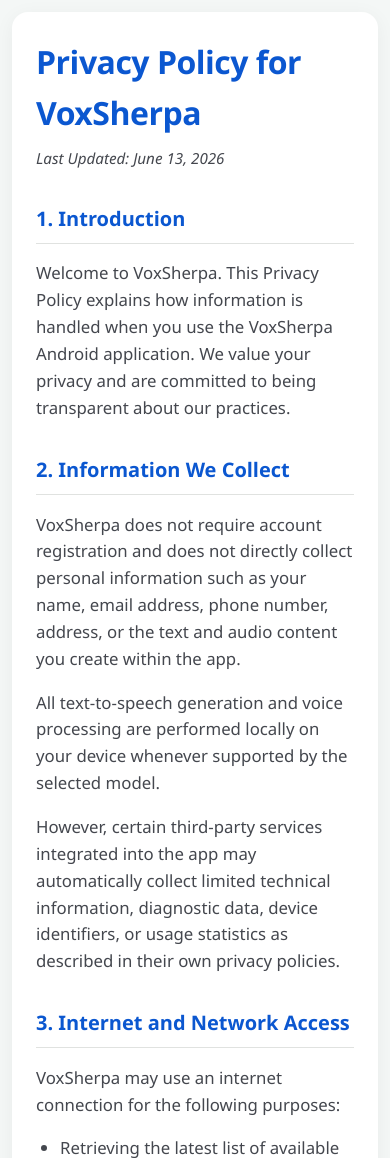
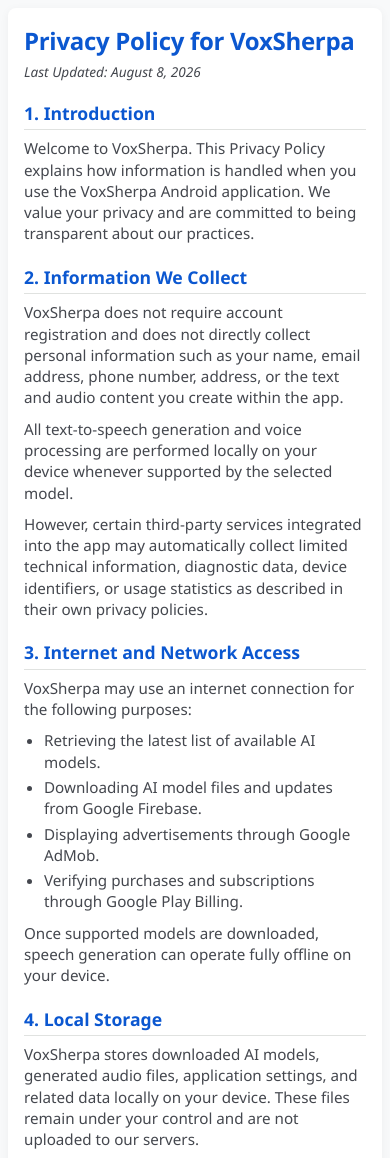
Before and after one commit to CodeBySonu95/codebysonu95.github.io, a plain HTML site: page docs/VoxSherpa/Privacy.html in a window 390 px wide. Shown: the top 1158 px of the page. Drawn offline with Linux system fonts and the light colour scheme.

Commit message:
Update Privacy.html

```diff
--- a/docs/VoxSherpa/Privacy.html
+++ b/docs/VoxSherpa/Privacy.html
@@ -5,9 +5,9 @@
     <meta name="viewport" content="width=device-width, initial-scale=1.0">
     <title>Privacy Policy - VoxSherpa</title>
     <style>
-        /* Material 3 Inspired Colors & Typography */
+        /* Compact Material 3 Inspired Theme */
         :root {
-            --md-bg-color: #F4F7F6;
+            --md-bg-color: #F8F9FA;
             --md-surface-color: #FFFFFF;
             --md-text-primary: #1A1C1E;
             --md-text-secondary: #44474E;
@@ -19,66 +19,64 @@
             font-family: 'Segoe UI', Roboto, Helvetica, Arial, sans-serif;
             background-color: var(--md-bg-color);
             color: var(--md-text-primary);
-            line-height: 1.6;
+            line-height: 1.4;
             margin: 0;
-            padding: 20px;
+            padding: 12px;
         }
 
         .container {
-            max-width: 800px;
+            max-width: 760px;
             margin: 0 auto;
             background-color: var(--md-surface-color);
-            padding: 40px;
-            border-radius: 24px;
-            box-shadow: 0 4px 20px rgba(0, 0, 0, 0.05);
+            padding: 24px;
+            border-radius: 12px;
+            box-shadow: 0 2px 10px rgba(0, 0, 0, 0.05);
         }
 
         h1 {
             color: var(--md-primary-color);
-            font-size: 2.5em;
-            margin-top: 0;
-            margin-bottom: 8px;
-            letter-spacing: -0.5px;
+            font-size: 1.8em;
+            margin: 0 0 4px 0;
+            letter-spacing: -0.3px;
         }
 
         .effective-date {
             color: var(--md-text-secondary);
             font-style: italic;
-            font-size: 0.95em;
-            margin-bottom: 32px;
+            font-size: 0.85em;
+            margin-bottom: 20px;
             display: block;
         }
 
         h2 {
             color: var(--md-primary-color);
-            font-size: 1.4em;
-            margin-top: 32px;
-            margin-bottom: 12px;
+            font-size: 1.2em;
+            margin: 20px 0 8px 0;
             border-bottom: 1px solid var(--md-divider);
-            padding-bottom: 8px;
+            padding-bottom: 4px;
         }
 
         p, li {
-            font-size: 1.05em;
+            font-size: 0.95em;
             color: var(--md-text-secondary);
-            margin-bottom: 16px;
+            margin: 0 0 10px 0;
         }
 
         ul {
-            margin-top: 0;
-            padding-left: 24px;
+            margin: 0 0 10px 0;
+            padding-left: 20px;
         }
 
         li {
-            margin-bottom: 8px;
+            margin-bottom: 4px;
         }
 
         .contact-email {
             font-weight: 600;
             color: var(--md-primary-color);
             background-color: #E8F0FE;
-            padding: 4px 8px;
-            border-radius: 8px;
+            padding: 2px 6px;
+            border-radius: 6px;
             text-decoration: none;
             display: inline-block;
         }
@@ -87,21 +85,11 @@
             background-color: #D2E3FC;
         }
 
-        /* Mobile Responsiveness */
         @media (max-width: 600px) {
-            body {
-                padding: 12px;
-            }
-            .container {
-                padding: 24px;
-                border-radius: 16px;
-            }
-            h1 {
-                font-size: 2em;
-            }
-            h2 {
-                font-size: 1.25em;
-            }
+            body { padding: 8px; }
+            .container { padding: 16px; border-radius: 8px; }
+            h1 { font-size: 1.5em; }
+            h2 { font-size: 1.1em; }
         }
     </style>
 </head>
@@ -109,7 +97,7 @@
 
     <div class="container">
         <h1>Privacy Policy for VoxSherpa</h1>
-        <span class="effective-date">Last Updated: June 13, 2026</span>
+        <span class="effective-date">Last Updated: August 8, 2026</span>
 
         <h2>1. Introduction</h2>
         <p>Welcome to VoxSherpa. This Privacy Policy explains how information is handled when you use the VoxSherpa Android application. We value your privacy and are committed to being transparent about our practices.</p>
@@ -130,8 +118,7 @@
         <p>Once supported models are downloaded, speech generation can operate fully offline on your device.</p>
 
         <h2>4. Local Storage</h2>
-        <p>VoxSherpa stores downloaded AI models, generated audio files, application settings, and related data locally on your device.</p>
-        <p>These files remain under your control and are not uploaded to our servers.</p>
+        <p>VoxSherpa stores downloaded AI models, generated audio files, application settings, and related data locally on your device. These files remain under your control and are not uploaded to our servers.</p>
 
         <h2>5. Voice Data and Generated Content</h2>
         <p>Voice samples, cloned voices, generated audio files, imported text, and other user-created content are processed locally on the device whenever possible.</p>
@@ -145,16 +132,15 @@
             <li><strong>Google AdMob</strong></li>
             <li><strong>Google Play Billing</strong></li>
         </ul>
-        <p>These services may collect limited information necessary for analytics, diagnostics, advertising, security, fraud prevention, purchase verification, and service functionality.</p>
+        <!-- Removed Firebase Analytics mention; kept generic diagnostics/security mentions as per other services -->
+        <p>These services may collect limited information necessary for diagnostics, advertising, security, fraud prevention, purchase verification, and service functionality.</p>
         <p>For more information, please review Google's Privacy Policy: <a href="https://policies.google.com/privacy" target="_blank" style="color: var(--md-primary-color);">https://policies.google.com/privacy</a></p>
 
         <h2>7. Advertising</h2>
-        <p>The free version of VoxSherpa may display advertisements provided by Google AdMob.</p>
-        <p>AdMob may use device identifiers and other technologies to provide, measure, and improve advertising services. Data collection performed by AdMob is governed by Google's Privacy Policy.</p>
+        <p>The free version of VoxSherpa may display advertisements provided by Google AdMob. AdMob may use device identifiers and other technologies to provide, measure, and improve advertising services. Data collection performed by AdMob is governed by Google's Privacy Policy.</p>
 
         <h2>8. Purchases and Subscriptions</h2>
-        <p>Premium purchases and subscriptions are processed securely through Google Play Billing.</p>
-        <p>VoxSherpa does not collect, process, or store your payment card information. Payment information is handled directly by Google.</p>
+        <p>Premium purchases and subscriptions are processed securely through Google Play Billing. VoxSherpa does not collect, process, or store your payment card information. Payment information is handled directly by Google.</p>
 
         <h2>9. Data Security</h2>
         <p>We take reasonable measures to protect the app and its associated services. However, no method of electronic storage or internet transmission can be guaranteed to be completely secure.</p>
@@ -163,8 +149,7 @@
         <p>VoxSherpa is not directed toward children under the age required by applicable laws in their region. We do not knowingly collect personal information from children.</p>
 
         <h2>11. Changes to This Privacy Policy</h2>
-        <p>This Privacy Policy may be updated from time to time as VoxSherpa evolves and new features are introduced.</p>
-        <p>Any changes will be reflected by updating the "Last Updated" date on this page.</p>
+        <p>This Privacy Policy may be updated from time to time as VoxSherpa evolves and new features are introduced. Any changes will be reflected by updating the "Last Updated" date on this page.</p>
 
         <h2>12. Contact Us</h2>
         <p>If you have any questions, feedback, or concerns regarding this Privacy Policy, you may contact:</p>
```
